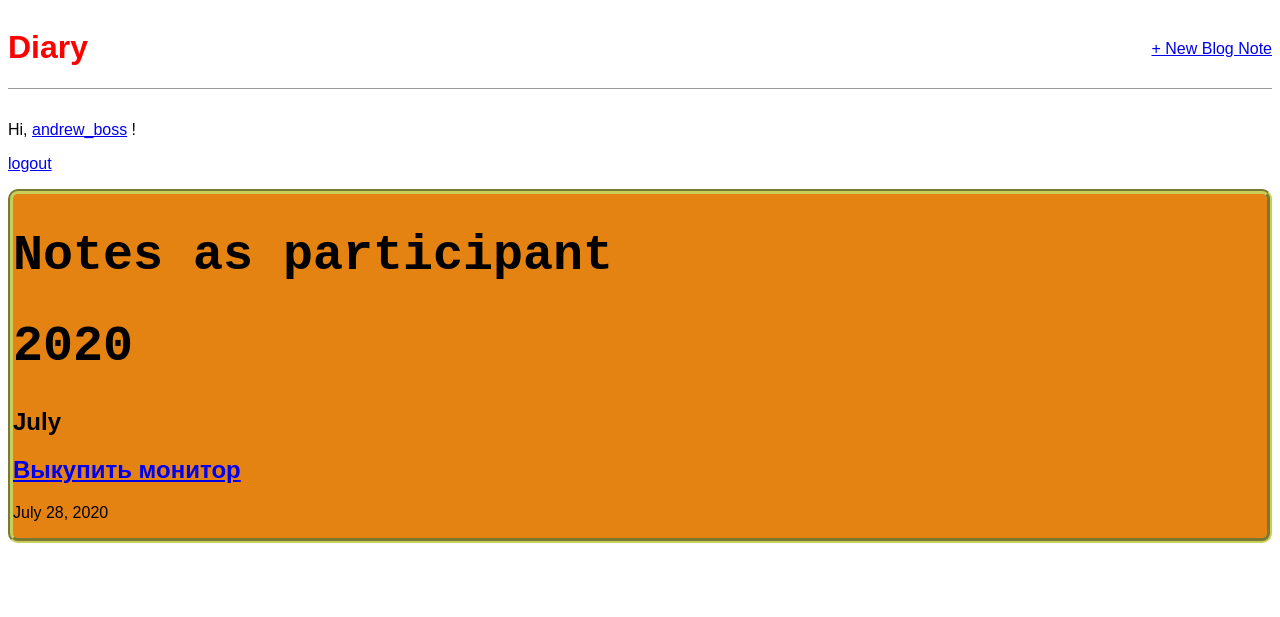
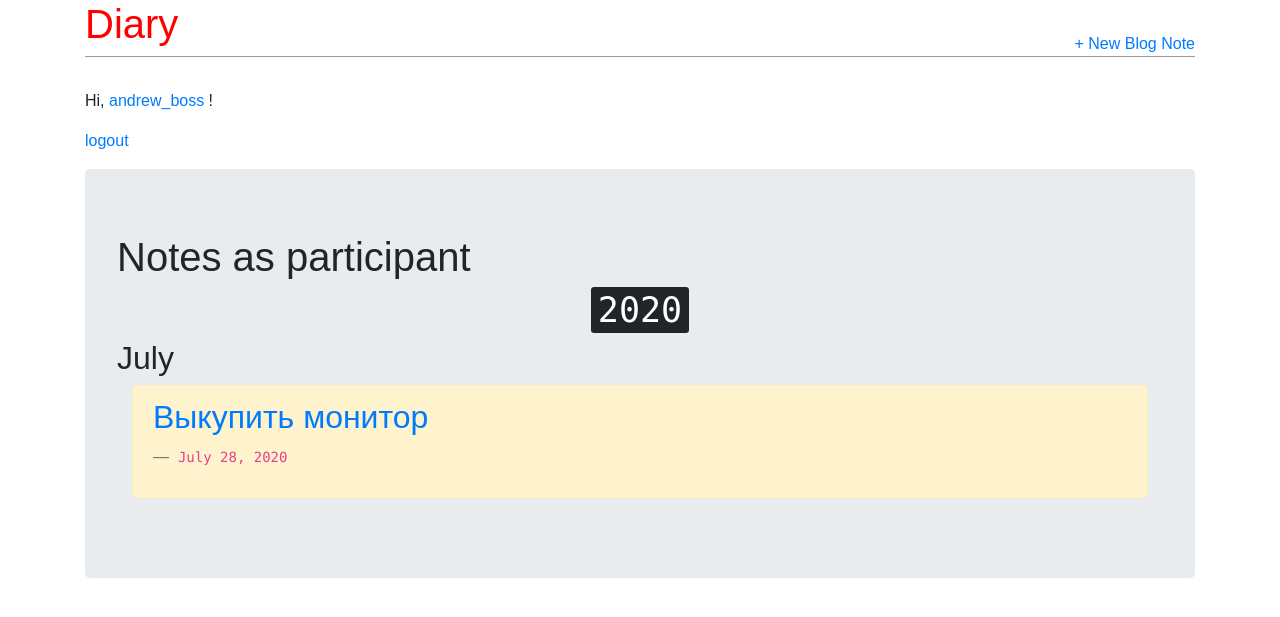
Before and after one commit to AndrewErmakov/WebDevelopmentTraining, a Django app: page /my_notes/ in a window 1280 px wide. Shown: the top 617 px of the page. Run offline with Django 3.2, Linux system fonts and the light colour scheme; a user stored in the database is signed in; data comes from the database, SQL or seed files in the repository; tables that the repository leaves empty hold one stand-in row (values such as "Sample post"); some libraries are stand-ins or nearby versions.

Commit message:
connected bootstap, made the design of the page for viewing notes

```diff
--- a/Diary/static/css/base.css
+++ b/Diary/static/css/base.css
@@ -40,45 +40,3 @@ header h1 a {
     color: red;
 }
 /* стили для страницы просмотра заметок */
-.view_created_notes {
-    background-color: #7fff00;
-    border-width: thick;
-    border-style: groove;
-    border-color: #cacd58;
-    border-radius: 10px;
-    margin:auto;
-}
-.view_created_notes h1 {
-    font-family: "Courier New", Courier, "Lucida Sans Typewriter", "Lucida 	Typewriter", monospace;
-    font-size: 50px;
-}
-.year_number {
-    font-size: 36px;
-	font-family: "Times New Roman", Georgia, fantasy;
-	font-weight: bold;
-}
-.view_notes_as_participant {
-    background-color: #e58312;
-    border-width: thick;
-    border-style: groove;
-    border-color: #cacd58;
-    border-radius: 10px;
-}
-
-.view_notes_as_participant h1 {
-    font-family: "Courier New", Courier, "Lucida Sans Typewriter", "Lucida 	Typewriter", monospace;
-    font-size: 50px;
-}
-
-del {
-    text-decoration-color: black;
-    text-decoration-style: double;
-}
-
-del h2 {
-    background-color: #420505;
-}
-
-.unfinished_note {
-    background-color:yellow;
-}
--- a/Diary/templates/base.html
+++ b/Diary/templates/base.html
@@ -1,10 +1,15 @@
 {% load static %}
 <html lang="ru">
 <head>
-    <meta charset="UTF-8">
+    <meta charset="utf-8">
+	<meta name="viewport" content="width=device-width, initial-scale=1">
     <title>Diary</title>
     <link href="https://fonts.googleapis.com/css?family=Source+Sans+Pro: stylesheet">
+    <link rel="stylesheet" href="https://maxcdn.bootstrapcdn.com/bootstrap/4.1.0/css/bootstrap.min.css">
     <link rel="stylesheet" href="{% static 'css/base.css' %}">
+    <script src="https://ajax.googleapis.com/ajax/libs/jquery/3.3.1/jquery.min.js"></script>
+	<script src="https://cdnjs.cloudflare.com/ajax/libs/popper.js/1.14.0/umd/popper.min.js"></script>
+	<script src="https://maxcdn.bootstrapcdn.com/bootstrap/4.1.0/js/bootstrap.min.js"></script>
     <script src="{% static 'js/jquery-2.2.4.min.js' %}"></script>
 </head>
 <body>
--- a/Diary/templates/notes_current_user.html
+++ b/Diary/templates/notes_current_user.html
@@ -3,38 +3,60 @@
 
 {% block content %}
     {% if created_notes %}
+        <div class="jumbotron">
             <div class="view_created_notes">
                 <h1>Created notes</h1>
                 {% regroup created_notes by Year as years %}
                 {% for year in years %}
-                <h1>{{ year.grouper }}</h1>
+                    <h1 class="text-center"><kbd>{{ year.grouper }}</kbd></h1>
                     {% regroup year.list by month as months %}
                     {% for month in months %}
                         <h2>{{ month.grouper| month_name }}</h2>
                         {% for note in month.list %}
+                            <div class="container-fluid">
+                                <div class="alert alert-warning">
+                                    <blockquote class="blockquote">
                                         <h2><a href="{% url 'details_note' note.pk %}">{{ note.note_heading }}</a></h2>
-                        <p>{{ note.date }}</p>
+                                        <footer class="blockquote-footer">
+                                            <code>{{ note.date }}</code>
+                                        </footer>
+                                    </blockquote>
+                                </div>
+                            </div>
                         {% endfor %}
                     {% endfor %}
                 {% endfor %}
             </div>
+        </div>
+
     {% endif %}
 
     {% if notes_as_participant %}
+        <div class="jumbotron">
             <div class="view_notes_as_participant">
                 <h1>Notes as participant</h1>
                 {% regroup notes_as_participant by Year as years %}
                 {% for year in years %}
-                <h1>{{ year.grouper }}</h1>
+                    <h1 class="text-center"><kbd>{{ year.grouper }}</kbd></h1>
                     {% regroup year.list by month as months %}
                     {% for month in months %}
                         <h2>{{ month.grouper| month_name }}</h2>
                         {% for note in month.list %}
+                            <div class="container-fluid">
+                                <div class="alert alert-warning">
+                                    <blockquote class="blockquote">
                                         <h2><a href="{% url 'details_note' note.pk %}">{{ note.note_heading }}</a></h2>
-                        <p>{{ note.date }}</p>
+                                        <footer class="blockquote-footer">
+                                            <code>{{ note.date }}</code>
+                                        </footer>
+                                    </blockquote>
+                                </div>
+                            </div>
                         {% endfor %}
                     {% endfor %}
                 {% endfor %}
             </div>
+        </div>
+
     {% endif %}
 {% endblock content%}
```
Also changed, not shown: Diary/templates/home.html (+8 -3 lines). Lines whose indentation alone changed are shown as unchanged.
